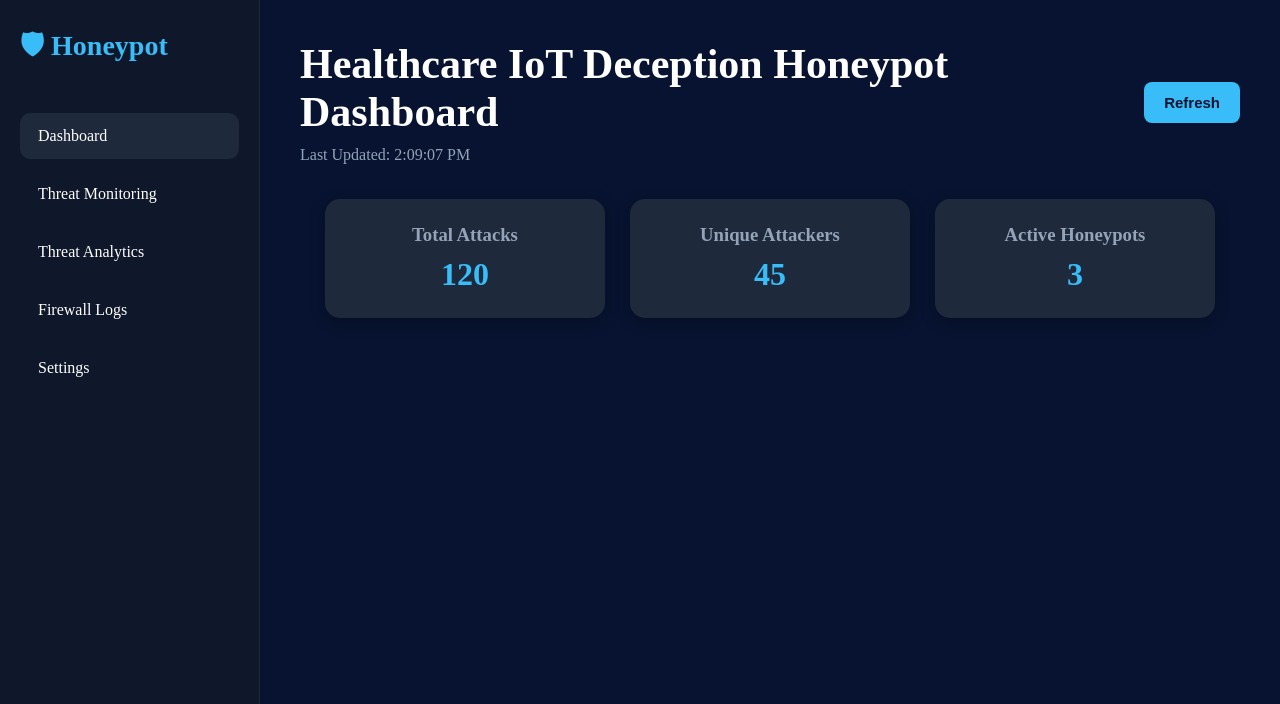
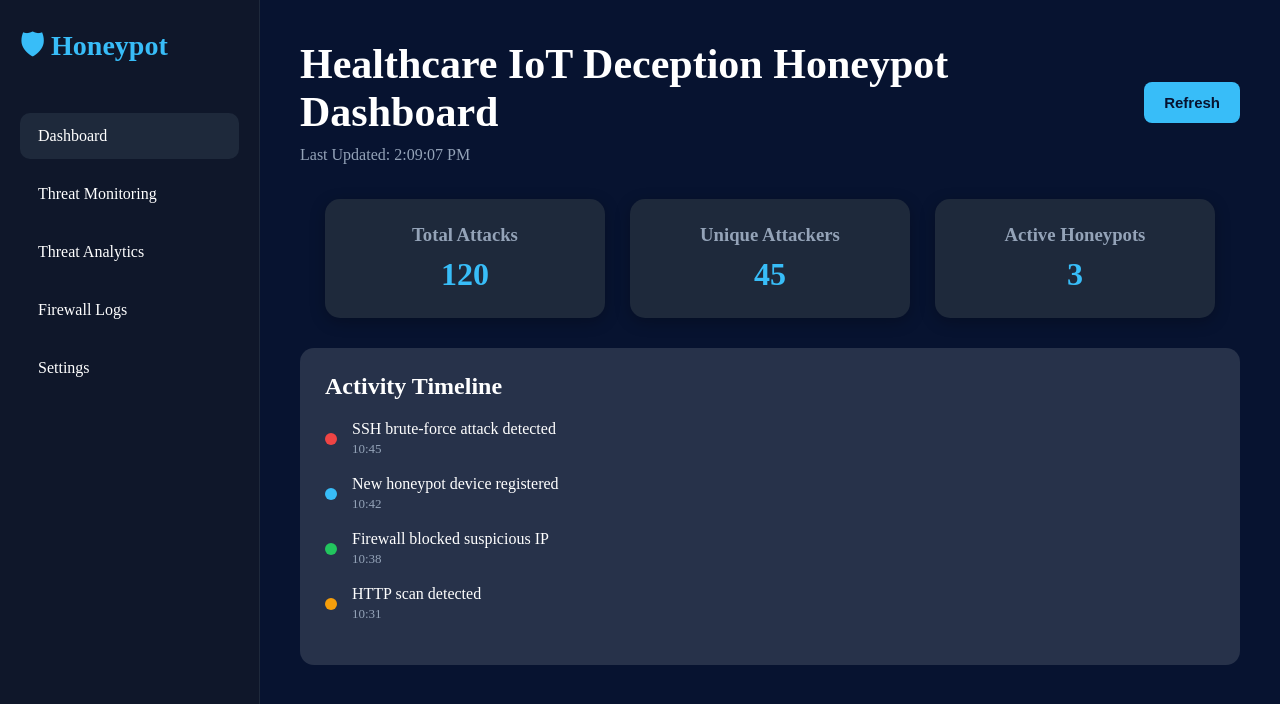
Before and after one commit to Sk8805/Healthcare---IoT-Deception-Honeypot-Network, a React app in the folder frontend/: page / in a window 1280 px wide. Shown: the top 704 px of the page. Built offline with nearby package versions, Linux system fonts and the light colour scheme; the HTML template or start-up script is replaced by a standard one.

Commit message:
feat: add activity timeline section to dashboard

```diff
--- /dev/null
+++ b/frontend/src/components/ActivityTimeline.jsx
@@ -0,0 +1,76 @@
+function ActivityTimeline() {
+  const activities = [
+    {
+      time: "10:45",
+      event: "SSH brute-force attack detected",
+      color: "#ef4444",
+    },
+    {
+      time: "10:42",
+      event: "New honeypot device registered",
+      color: "#38bdf8",
+    },
+    {
+      time: "10:38",
+      event: "Firewall blocked suspicious IP",
+      color: "#22c55e",
+    },
+    {
+      time: "10:31",
+      event: "HTTP scan detected",
+      color: "#f59e0b",
+    },
+  ];
+
+  return (
+    <div
+      style={{
+        background: "#27324a",
+        borderRadius: "14px",
+        padding: "25px",
+        marginTop: "30px",
+      }}
+    >
+      <h2 style={{ marginBottom: "20px" }}>
+        Activity Timeline
+      </h2>
+
+      {activities.map((item, index) => (
+        <div
+          key={index}
+          style={{
+            display: "flex",
+            alignItems: "center",
+            marginBottom: "18px",
+          }}
+        >
+          <div
+            style={{
+              width: "12px",
+              height: "12px",
+              borderRadius: "50%",
+              background: item.color,
+              marginRight: "15px",
+            }}
+          />
+
+          <div style={{ flex: 1 }}>
+            <div>{item.event}</div>
+
+            <div
+              style={{
+                color: "#94a3b8",
+                fontSize: "13px",
+                marginTop: "3px",
+              }}
+            >
+              {item.time}
+            </div>
+          </div>
+        </div>
+      ))}
+    </div>
+  );
+}
+
+export default ActivityTimeline;
--- a/frontend/src/pages/Dashboard.jsx
+++ b/frontend/src/pages/Dashboard.jsx
@@ -1,5 +1,6 @@
 import StatCard from "../components/StatCard";
 import DashboardHeader from "../components/DashboardHeader";
+import ActivityTimeline from "../components/ActivityTimeline";
 
 function Dashboard() {
   return (
@@ -18,6 +19,8 @@ function Dashboard() {
         <StatCard title="Unique Attackers" value="45" />
         <StatCard title="Active Honeypots" value="3" />
       </div>
+
+      <ActivityTimeline />
     </>
   );
 }
```
